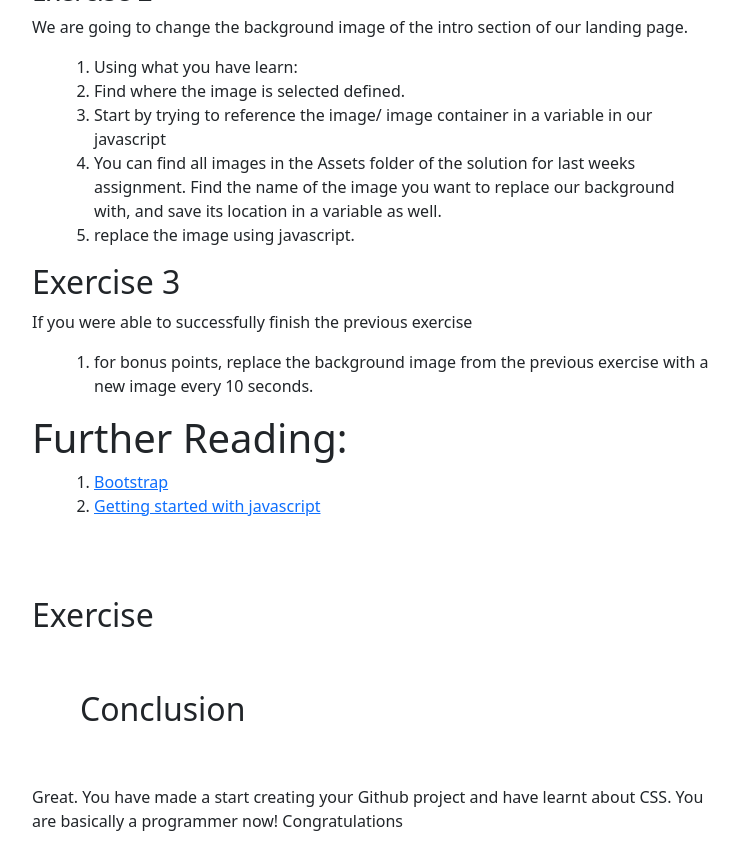
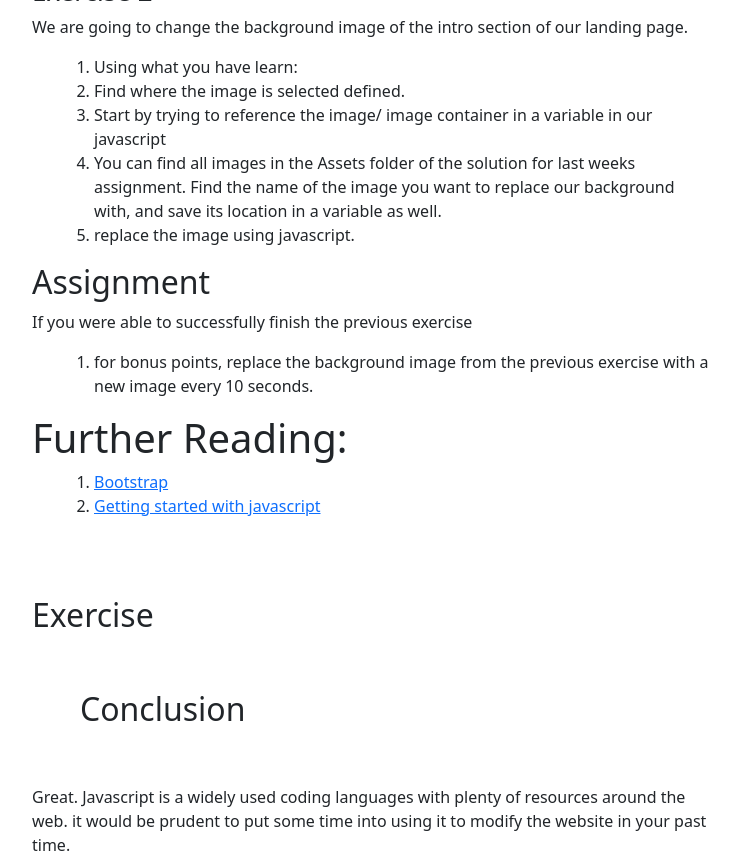
Before and after one commit to NevilleKitala/NevilleKitala.github.io, a Jekyll site: the page built from _classes/2021-07-09-javascript.markdown, in a window 1280 px wide and 1400 px high, scrolled down 2136 px, cut to the strip 0-859 px from the top of the window. Shown: the whole strip, without its empty margins (268-1007 px from the left). Built offline with Jekyll 4.4.1, drawn with Linux system fonts in a browser that asks for light colours; comment, search, counter and statistics services are not loaded.

Commit message:
adding simple assignment

```diff
--- a/_classes/2021-07-09-javascript.markdown
+++ b/_classes/2021-07-09-javascript.markdown
@@ -7,7 +7,7 @@ solutions: "/solutions/Assignment2.zip"
 
 review: "https://docs.google.com/forms/d/e/1FAIpQLScfBZSY9JGxR9hw2eW4d7mIqVzl6_Q3ZIlKwdX42zgrVke1QQ/viewform?embedded=true"
 
-conclusion: "Great. You have made a start creating your Github project and have learnt about CSS. You are basically a programmer now! Congratulations"
+conclusion: "Great. Javascript is a widely used coding languages with plenty of resources around the web. it would be prudent to put some time into using it to modify the website in your past time."
 ---
 
 
@@ -75,7 +75,7 @@ We are going to change the background image of the intro section of our landing
   1. You can find all images in the Assets folder of the solution for last weeks assignment. Find the name of the image you want to replace our background with, and save its location in a variable as well.
   1. replace the image using javascript.
 
-## Exercise 3
+## Assignment
 If you were able to successfully finish the previous exercise
   1. for bonus points, replace the background image from the previous exercise with a new image every 10 seconds.
 
```
